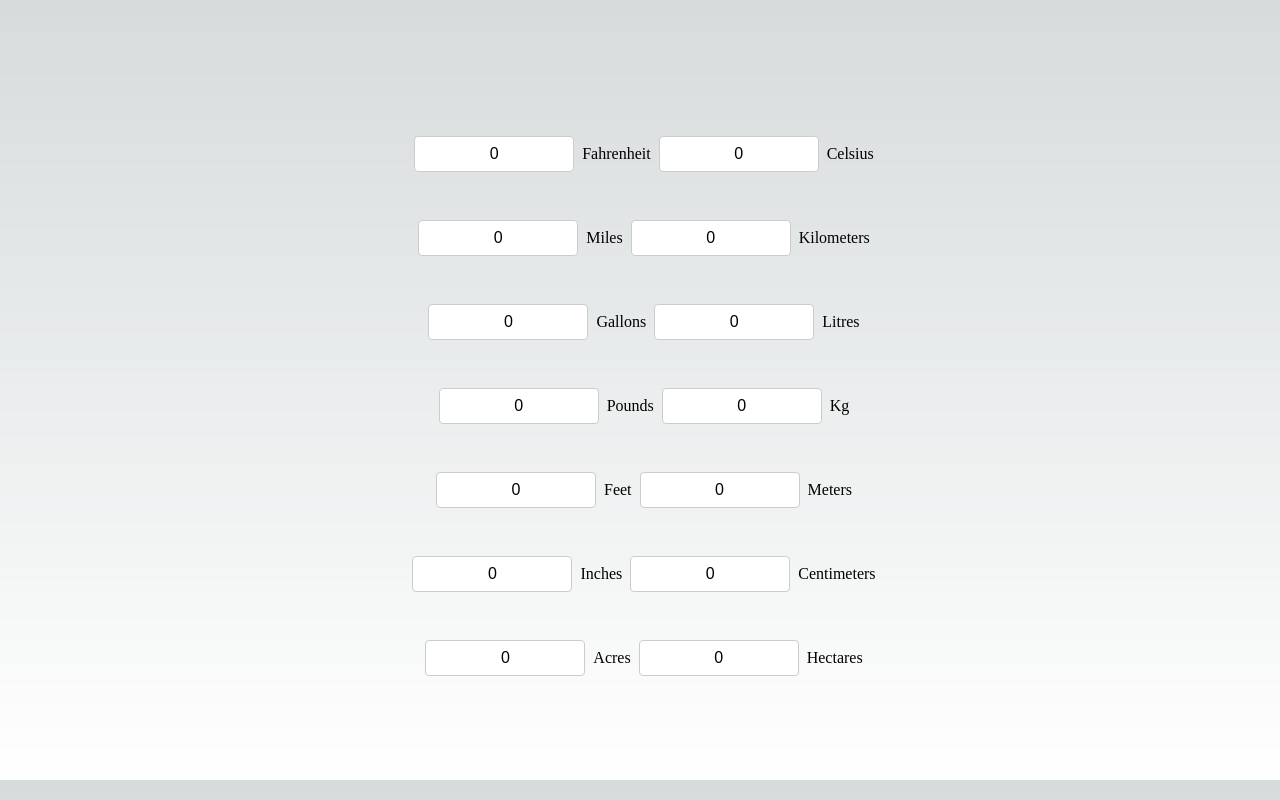
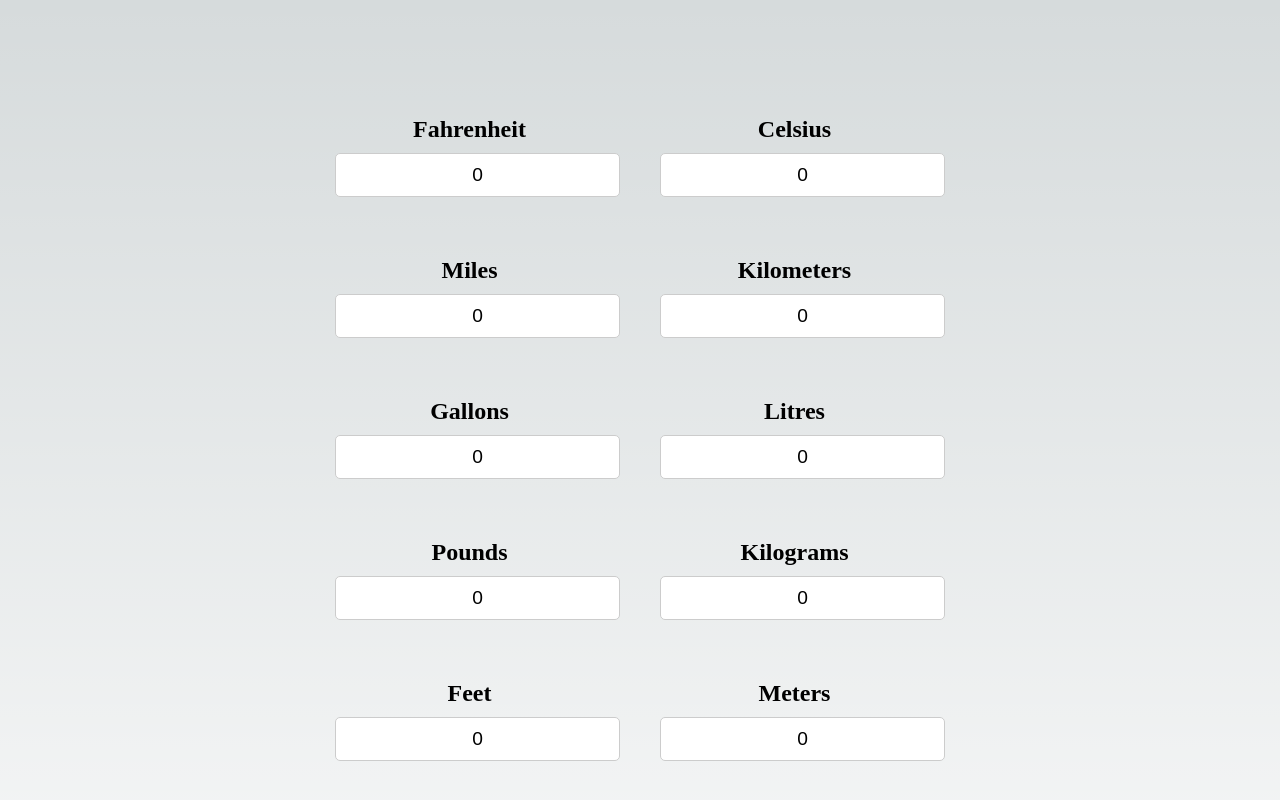
Before and after one commit to pcherkashin/converter-app, a Next.js app: page / in a window 1280 px wide. Shown: the top 800 px of the page. Built offline with nearby package versions, Linux system fonts and the light colour scheme.

Commit message:
component styles

```diff
--- a/components/currency.js
+++ b/components/currency.js
@@ -1,5 +1,5 @@
 import React from 'react';
-
+import styles from '@/styles/Component.module.css'
 
 export default function CurrencyConverter() {
   const [rub, setRub] = React.useState(0);
--- a/components/distance.js
+++ b/components/distance.js
@@ -1,4 +1,5 @@
 import React from 'react';
+import styles from '@/styles/Component.module.css'
 
 //!Add values validation >=0
 //!Add default values
@@ -22,26 +23,30 @@ export default function DistConverter() {
   };
 
   return (
-    <div>
-      <form>
+    <div className={styles.container}>
+      <div className={styles.column}>
+      <label htmlFor="fahrenheit" className={styles.label}>Miles</label>
+
         <input
+          className={styles.input}
           type="number"
           id="cur1"
           placeholder="0.00"
           value={far}
           onChange={handleFarChange}
         />
-        Miles
-        <br />
+        </div>
+        <div className={styles.column}>
+        <label htmlFor="celsius" className={styles.label}>Kilometers</label>
         <input
+          className={styles.input}
           type="number"
           id="cur2"
           placeholder="0.00"
           value={cel}
           onChange={handleCelChange}
         />
-        Kilometers
-      </form>
+      </div>
     </div>
-  );
+  )
 }
--- a/components/feet.js
+++ b/components/feet.js
@@ -1,4 +1,5 @@
 import React from 'react';
+import styles from '@/styles/Component.module.css'
 
 //!Add values validation >=0
 //!Add default values
@@ -22,26 +23,30 @@ export default function LengthConverter() {
   };
 
   return (
-    <div>
-      <form>
+    <div className={styles.container}>
+      <div className={styles.column}>
+      <label htmlFor="fahrenheit" className={styles.label}>Feet</label>
+
         <input
+          className={styles.input}
           type="number"
           id="cur1"
           placeholder="0.00"
           value={far}
           onChange={handleFarChange}
         />
-        Feet
-        <br />
+        </div>
+        <div className={styles.column}>
+        <label htmlFor="celsius" className={styles.label}>Meters</label>
         <input
+          className={styles.input}
           type="number"
           id="cur2"
           placeholder="0.00"
           value={cel}
           onChange={handleCelChange}
         />
-        Meters
-      </form>
+      </div>
     </div>
-  );
+  )
 }
--- a/components/gallons.js
+++ b/components/gallons.js
@@ -1,4 +1,5 @@
 import React from 'react';
+import styles from '@/styles/Component.module.css'
 
 //!Add values validation >=0
 //!Add default values
@@ -22,26 +23,30 @@ export default function VolConverter() {
   };
 
   return (
-    <div>
-      <form>
+    <div className={styles.container}>
+      <div className={styles.column}>
+      <label htmlFor="fahrenheit" className={styles.label}>Gallons</label>
+
         <input
+          className={styles.input}
           type="number"
           id="cur1"
           placeholder="0.00"
           value={far}
           onChange={handleFarChange}
         />
-        Gallons
-        <br />
+        </div>
+        <div className={styles.column}>
+        <label htmlFor="celsius" className={styles.label}>Litres</label>
         <input
+          className={styles.input}
           type="number"
           id="cur2"
           placeholder="0.00"
           value={cel}
           onChange={handleCelChange}
         />
-        Litres
-      </form>
+      </div>
     </div>
-  );
+  )
 }
--- a/components/inches.js
+++ b/components/inches.js
@@ -1,4 +1,5 @@
 import React from 'react';
+import styles from '@/styles/Component.module.css'
 
 //!Add values validation >=0
 //!Add default values
@@ -22,26 +23,30 @@ export default function InchConverter() {
   };
 
   return (
-    <div>
-      <form>
+    <div className={styles.container}>
+      <div className={styles.column}>
+      <label htmlFor="fahrenheit" className={styles.label}>Inches</label>
+
         <input
+          className={styles.input}
           type="number"
           id="cur1"
           placeholder="0.00"
           value={far}
           onChange={handleFarChange}
         />
-        Inches
-        <br />
+        </div>
+        <div className={styles.column}>
+        <label htmlFor="celsius" className={styles.label}>Centimeters</label>
         <input
+          className={styles.input}
           type="number"
           id="cur2"
           placeholder="0.00"
           value={cel}
           onChange={handleCelChange}
         />
-        Centimeters
-      </form>
+      </div>
     </div>
-  );
+  )
 }
--- a/components/pounds.js
+++ b/components/pounds.js
@@ -1,4 +1,5 @@
 import React from 'react';
+import styles from '@/styles/Component.module.css'
 
 //!Add values validation >=0
 //!Add default values
@@ -22,26 +23,30 @@ export default function WeightConverter() {
   };
 
   return (
-    <div>
-      <form>
+    <div className={styles.container}>
+      <div className={styles.column}>
+      <label htmlFor="fahrenheit" className={styles.label}>Pounds</label>
+
         <input
+          className={styles.input}
           type="number"
           id="cur1"
           placeholder="0.00"
           value={far}
           onChange={handleFarChange}
         />
-        Pounds
-        <br />
+        </div>
+        <div className={styles.column}>
+        <label htmlFor="celsius" className={styles.label}>Kilograms</label>
         <input
+          className={styles.input}
           type="number"
           id="cur2"
           placeholder="0.00"
           value={cel}
           onChange={handleCelChange}
         />
-        Kg
-      </form>
+      </div>
     </div>
-  );
+  )
 }
--- a/components/square.js
+++ b/components/square.js
@@ -1,4 +1,5 @@
 import React from 'react';
+import styles from '@/styles/Component.module.css'
 
 //!Add values validation >=0
 //!Add default values
@@ -22,26 +23,30 @@ export default function SquareConverter() {
   };
 
   return (
-    <div>
-      <form>
+    <div className={styles.container}>
+      <div className={styles.column}>
+      <label htmlFor="fahrenheit" className={styles.label}>Acres</label>
+
         <input
+          className={styles.input}
           type="number"
           id="cur1"
           placeholder="0.00"
           value={far}
           onChange={handleFarChange}
         />
-        Acres
-        <br />
+        </div>
+        <div className={styles.column}>
+        <label htmlFor="celsius" className={styles.label}>Hectares</label>
         <input
+          className={styles.input}
           type="number"
           id="cur2"
           placeholder="0.00"
           value={cel}
           onChange={handleCelChange}
         />
-        Hectares
-      </form>
+      </div>
     </div>
-  );
+  )
 }
--- a/components/temperature.js
+++ b/components/temperature.js
@@ -1,45 +1,49 @@
-import React from 'react';
-
+import React from 'react'
+import styles from '@/styles/Component.module.css'
 
 export default function TempConverter() {
-  const [far, setFar] = React.useState(0);
-  const [cel, setCel] = React.useState(0);
+  const [far, setFar] = React.useState(0)
+  const [cel, setCel] = React.useState(0)
 
   const handleFarChange = (event) => {
     const farValue = event.target.value
     setFar(farValue);
     const setValue = (farValue-32) * 5/9    // C = (fahrenheit - 32) * 5 /9
     setCel(setValue.toFixed(2))
-  };
+  }
 
   const handleCelChange = (event) => {
     const celValue = event.target.value
     setCel(celValue);
     const setValue = ((celValue * 9/5) +32) // F = (C × 9/5) + 32
-    setFar(setValue.toFixed(2));
-  };
+    setFar(setValue.toFixed(2))
+  }
 
   return (
-    <div>
-      <form>
+    <div className={styles.container}>
+      <div className={styles.column}>
+      <label htmlFor="fahrenheit" className={styles.label}>Fahrenheit</label>
+
         <input
+          className={styles.input}
           type="number"
           id="cur1"
           placeholder="0.00"
           value={far}
           onChange={handleFarChange}
         />
-        Fahrenheit
-        <br />
+        </div>
+        <div className={styles.column}>
+        <label htmlFor="celsius" className={styles.label}>Celsius</label>
         <input
+          className={styles.input}
           type="number"
           id="cur2"
           placeholder="0.00"
           value={cel}
           onChange={handleCelChange}
         />
-        Celsius
-      </form>
+      </div>
     </div>
-  );
+  )
 }
--- a/pages/index.js
+++ b/pages/index.js
@@ -1,5 +1,4 @@
 import Head from 'next/head'
-import Image from 'next/image'
 import { Inter } from 'next/font/google'
 import styles from '@/styles/Home.module.css'
 import TempConverter from './../components/temperature'
--- /dev/null
+++ b/styles/Component.module.css
@@ -0,0 +1,32 @@
+.container {
+    display: flex;
+    justify-content: center;
+    align-items: center;
+    flex-wrap: wrap;
+    margin-bottom: 2rem;
+  }
+
+  .column {
+    display: flex;
+    flex-direction: column;
+    align-items: center;
+    margin: 0 20px;
+  }
+
+  .label {
+    margin-top: 20px;
+    font-size: 1.5rem;
+    font-weight: bold;
+    text-align: center;
+  }
+
+  .input {
+    margin-top: 10px;
+    padding: 10px;
+    border-radius: 5px;
+    border: 1px solid #ccc;
+    font-size: 1.2rem;
+    text-align: center;
+    width: 100%;
+    max-width: 300px;
+  }
```
Also changed, not shown: styles/globals.css (line endings or trailing spaces).
